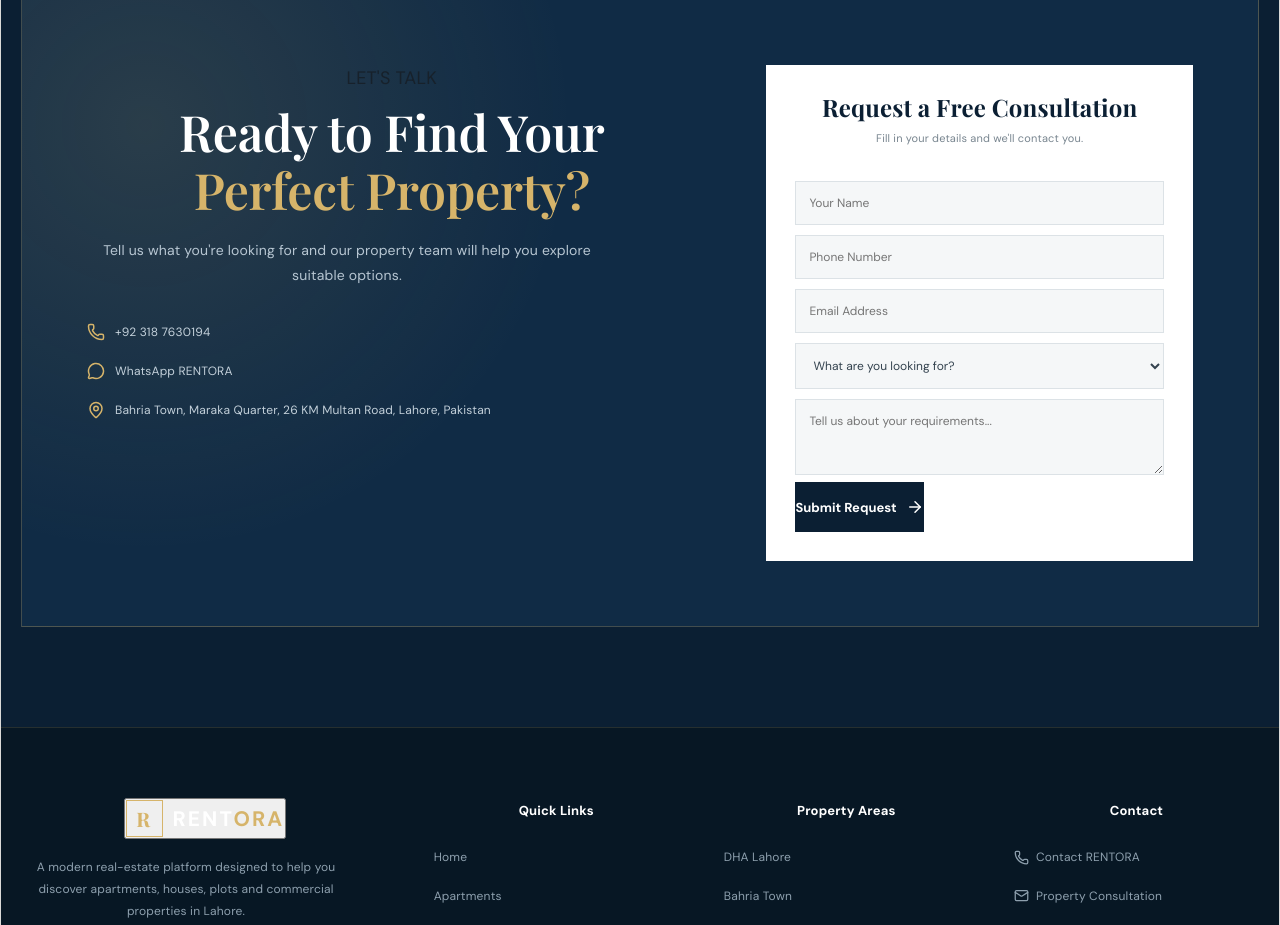
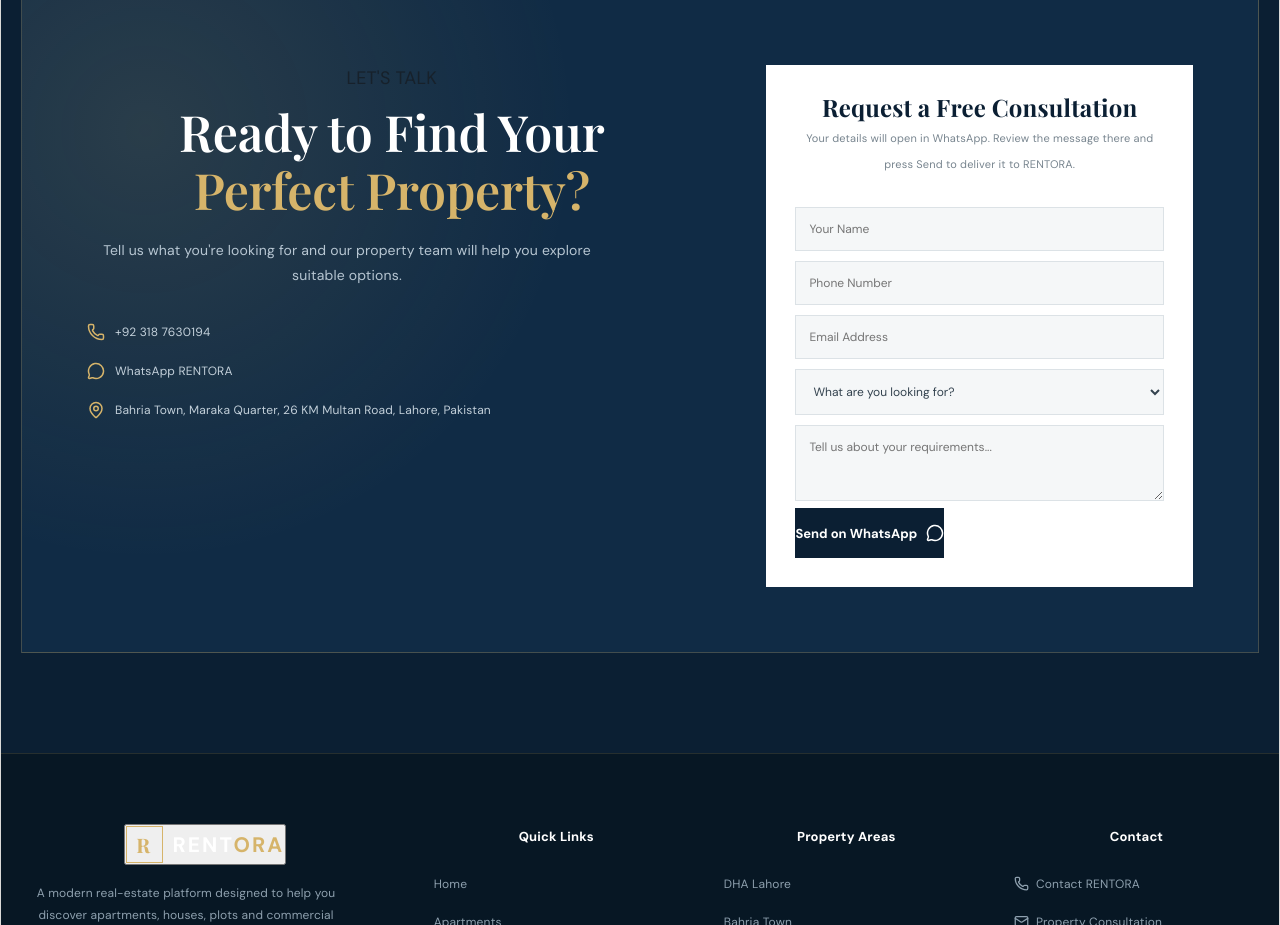
Before and after one commit to MemberHub1/rentora-website, a React (Vite) app: page / in a window 1280 px wide. Shown: the part 6660-7585 px from the top of the page. Built offline with nearby package versions, Linux system fonts and the light colour scheme.

Commit message:
Label enquiry forms as WhatsApp submissions

```diff
--- a/src/App.jsx
+++ b/src/App.jsx
@@ -474,6 +474,11 @@
                     Request Property Information
                   </h3>
 
+                  <p>
+                    WhatsApp will open with this property and your details.
+                    Review the message there and press Send.
+                  </p>
+
                   <input
                     type="text"
                     name="name"
@@ -504,9 +509,9 @@
                     type="submit"
                     className="search-button"
                   >
-                    Send Request
-
-                    <ArrowRight size={18} />
+                    Send on WhatsApp
+
+                    <MessageCircle size={18} />
                   </button>
 
                 </form>
@@ -2221,8 +2226,8 @@
                 </h3>
 
                 <p>
-                  Fill in your details and we'll
-                  contact you.
+                  Your details will open in WhatsApp. Review the message there
+                  and press Send to deliver it to RENTORA.
                 </p>
 
                 <input
@@ -2287,9 +2292,9 @@
                   className="search-button"
                 >
 
-                  Submit Request
-
-                  <ArrowRight size={18} />
+                  Send on WhatsApp
+
+                  <MessageCircle size={18} />
 
                 </button>
 
```
